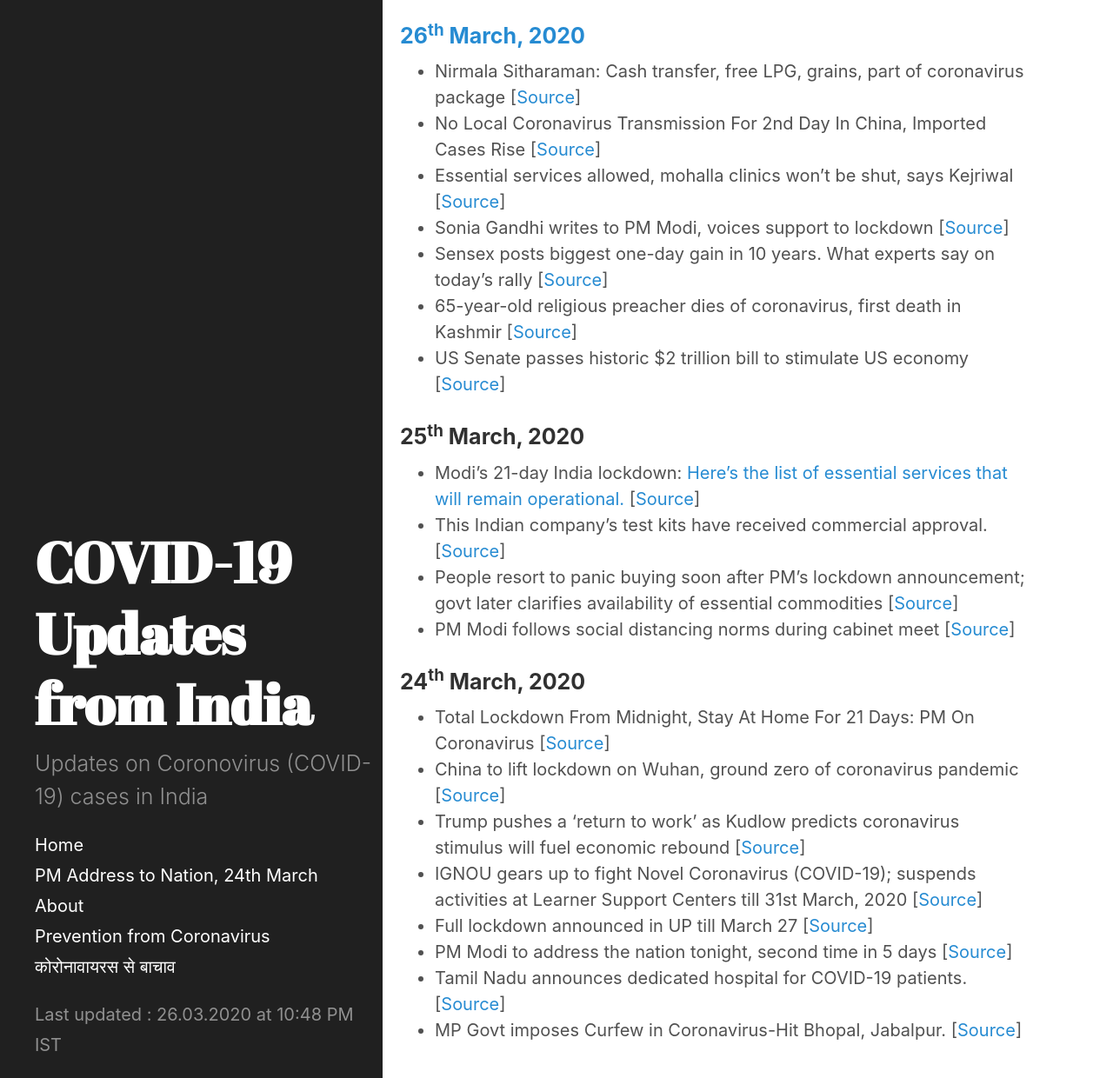
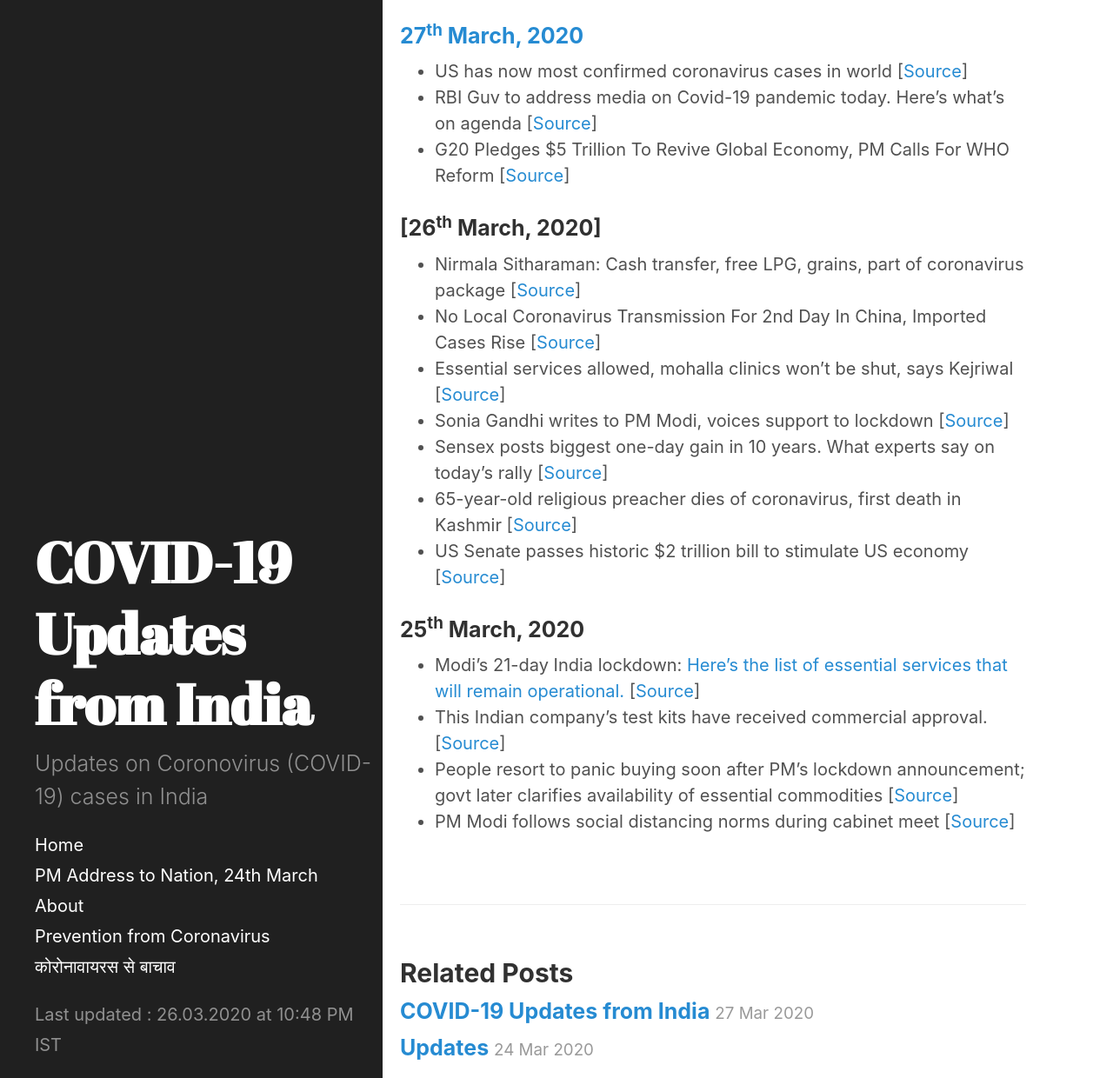
Before and after one commit to bhooraj/covid19updates-india, a Jekyll site: the page built from _posts/2020-03-27-Latest-updates.md, in a window 1280 px wide and 1400 px high, scrolled down 1019 px, cut to the strip 160-1400 px from the top of the window. Shown: the whole strip at 87% size. Built offline with Jekyll 4.4.1, drawn with Linux system fonts in a browser that asks for light colours; some of the changed text lies outside the part shown.

Commit message:
Update and rename 2020-03-25-Latest-updates.md to 2020-03-27-Latest-updates.md

```diff
--- a/_posts/2020-03-25-Latest-updates.md
+++ b/_posts/2020-03-27-Latest-updates.md
@@ -10,8 +10,12 @@
 <div class="embed-responsive embed-responsive-16by9">
 <iframe class="embed-responsive-item" width="560" height="315" src="https://www.youtube.com/embed/zZ-pqoRREI8" frameborder="0" allow="accelerometer; autoplay; encrypted-media; gyroscope; picture-in-picture" allowfullscreen></iframe>
 </div>
+### [27<sup>th</sup> March, 2020](#updates)
+- US has now most confirmed coronavirus cases in world [[Source](https://www.moneycontrol.com/news/world/us-has-now-most-confirmed-coronavirus-cases-in-world-5078261.html)]
+- RBI Guv to address media on Covid-19 pandemic today. Here’s what’s on agenda [[Source](https://www.hindustantimes.com/business-news/rbi-governor-to-hold-briefing-on-covid-19-pandemic-today-here-s-what-s-on-agenda/story-ygC7LT7s7fGtfvcXFFkl9L.html)]
+- G20 Pledges $5 Trillion To Revive Global Economy, PM Calls For WHO Reform [[Source](https://www.hindustantimes.com/business-news/rbi-governor-to-hold-briefing-on-covid-19-pandemic-today-here-s-what-s-on-agenda/story-ygC7LT7s7fGtfvcXFFkl9L.html)]
 
-### [26<sup>th</sup> March, 2020](#updates)
+### [26<sup>th</sup> March, 2020]
 - Nirmala Sitharaman: Cash transfer, free LPG, grains, part of coronavirus package [[Source](https://www.livemint.com/news/india/nirmala-sitharaman-live-economic-package-announcement-likely-11585207106896.html)]
 - No Local Coronavirus Transmission For 2nd Day In China, Imported Cases Rise [[Source](https://www.ndtv.com/world-news/coronavirus-outbreak-no-local-coronavirus-transmission-for-2nd-day-in-china-imported-cases-rise-2200810)]
 - Essential services allowed, mohalla clinics won’t be shut, says Kejriwal [[Source](https://www.hindustantimes.com/delhi-news/covid-19-lockdown-essential-services-allowed-mohalla-clinics-won-t-be-shut-says-kejriwal/story-mh6781SxWlBjo9nuIwJKVL.html)]
@@ -25,14 +29,3 @@
 - This Indian company's test kits have received commercial approval. [[Source](https://www.moneycontrol.com/news/india/coronavirus-pandemic-mylab-discovery-solutions-this-indian-companys-test-kits-have-received-commercial-approval-5065061.html)]
 - People resort to panic buying soon after PM's lockdown announcement; govt later clarifies availability of essential commodities [[Source](https://www.firstpost.com/health/coronavirus-outbreak-people-resort-to-panic-buying-soon-after-pms-lockdown-announcement-govt-later-clarifies-availability-of-essential-commodities-8187371.html)]
 - PM Modi follows social distancing norms during cabinet meet [[Source](https://timesofindia.indiatimes.com/india/coronavirus-union-cabinet-meeting-underway-social-distancing-seen/articleshow/74806444.cms)]
-
-
-### 24<sup>th</sup> March, 2020
-- Total Lockdown From Midnight, Stay At Home For 21 Days: PM On Coronavirus [[Source](https://www.ndtv.com/india-news/pm-modi-on-coronavirus-with-janata-curfew-indians-showed-that-they-can-unite-for-a-common-cause-2200069)]
-- China to lift lockdown on Wuhan, ground zero of coronavirus pandemic [[Source](https://edition.cnn.com/2020/03/24/asia/coronavirus-wuhan-lockdown-lifted-intl-hnk/index.html)]
-- Trump pushes a ‘return to work’ as Kudlow predicts coronavirus stimulus will fuel economic rebound [[Source](https://www.cnbc.com/2020/03/24/coronavirus-stimulus-trump-pushes-return-to-work-as-kudlow-predicts-economic-rebound.html)]
-- IGNOU gears up to fight Novel Coronavirus (COVID-19); suspends activities at Learner Support Centers till 31st March, 2020 [[Source](http://www.ignou.ac.in/userfiles/PR-converted%20(1)(2).pdf)]
-- Full lockdown announced in UP till March 27 [[Source](https://economictimes.indiatimes.com/news/politics-and-nation/full-lockdown-announced-in-up-till-march-27/articleshow/74790950.cms)]
-- PM Modi to address the nation tonight, second time in 5 days [[Source](https://www.livemint.com/news/india/pm-modi-to-address-the-nation-at-8-pm-today-on-coronavirus-outbreak-11585029361395.html)]
-- Tamil Nadu announces dedicated hospital for COVID-19 patients. [[Source](https://www.thehindu.com/news/national/tamil-nadu-announces-dedicated-hospital-for-covid-19-patients/article31146741.ece)]
-- MP Govt imposes Curfew in Coronavirus-Hit Bhopal, Jabalpur. [[Source](https://www.news18.com/news/india/mp-govt-imposes-curfew-in-coronavirus-hit-bhopal-jabalpur-2548513.html)]
```
